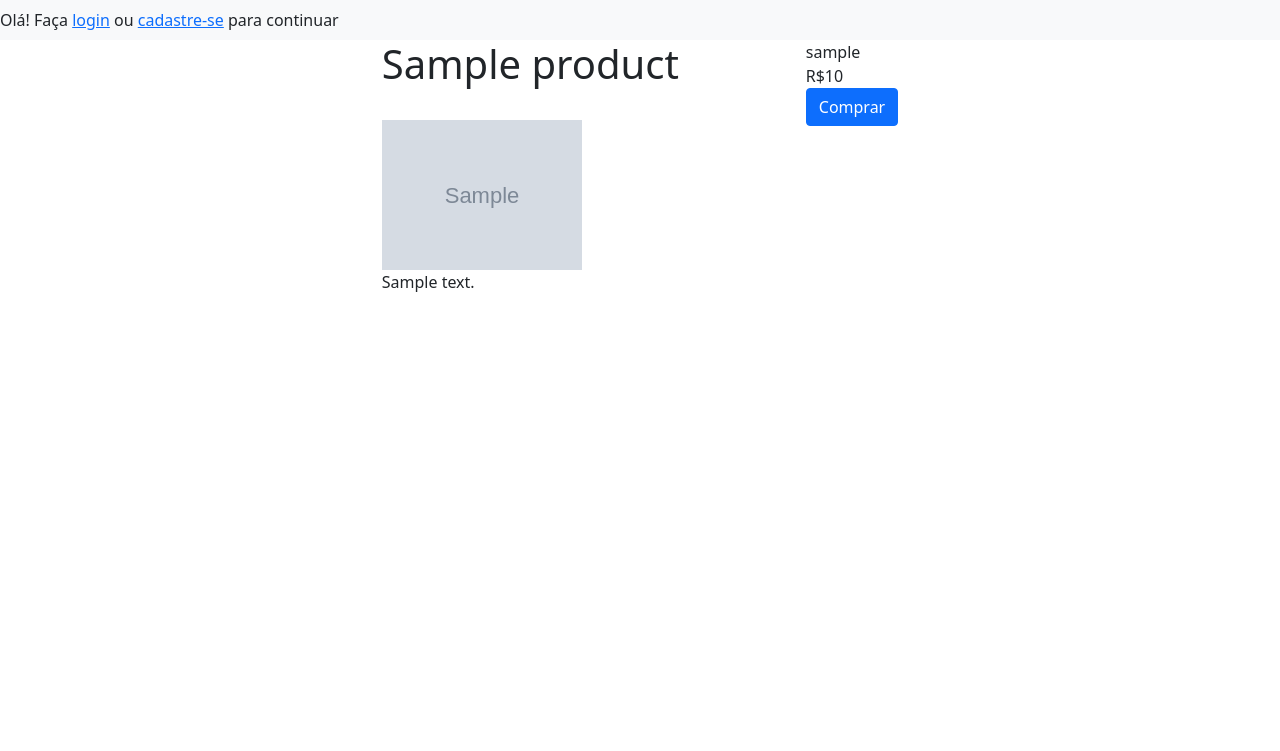
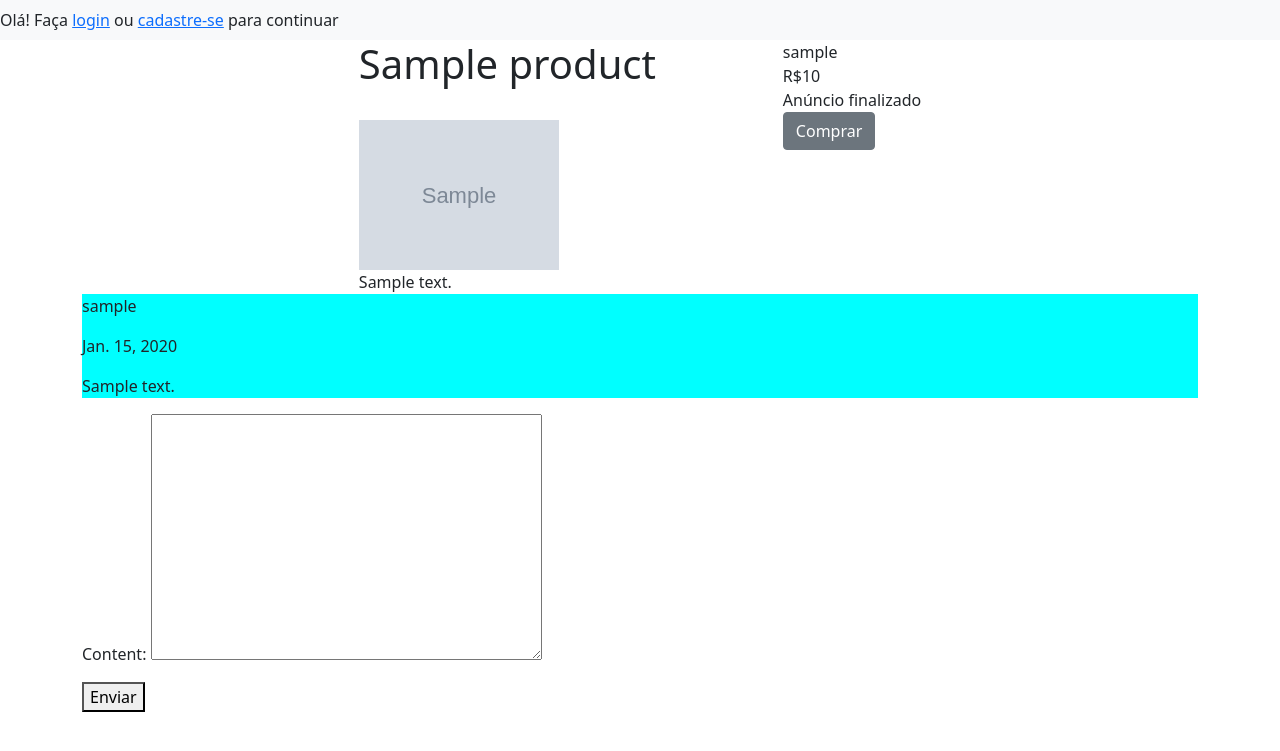
Before and after one commit to ericsantosbr/gestao_produtos, a Django app: page /produto/1 in a window 1280 px wide. Shown: the top 751 px of the page. Run offline with Django 3.2, Linux system fonts and the light colour scheme; tables that the repository leaves empty hold one stand-in row (values such as "Sample post"); grey boxes marked "Sample" are stand-in pictures.

Commit message:
Added comment functionality, fixed product add page, and added inactive product functionality

```diff
--- a/gestao_produtos/forms.py
+++ b/gestao_produtos/forms.py
@@ -1,7 +1,14 @@
 from django.forms import ModelForm
 from django.contrib.auth.models import User
+from home.models import Comment
 
 class RegisterForm(ModelForm):
     class Meta:
         model = User
         fields = ['first_name', 'last_name', 'username', 'password', 'email']
+
+
+class CommentForm(ModelForm):
+    class Meta:
+        model = Comment
+        fields = ['content']
--- a/gestao_produtos/views.py
+++ b/gestao_produtos/views.py
@@ -1,24 +1,46 @@
 from django.shortcuts import render, redirect
+from django.contrib.auth.models import User
 from django.contrib.auth import login, authenticate, logout
 from django.contrib.auth.forms import UserCreationForm
-from .forms import RegisterForm
-from home.models import Product
+from .forms import RegisterForm, CommentForm
+from home.models import Product, Comment
 from django.shortcuts import get_object_or_404
 
 def homepage_view(request):
-    products = Product.objects.all()
+    products = Product.objects.filter(active=True)
     return render(request, 'homepage.html', {'products': products})
 
 def product_view(request, id):
+    if(request.method == 'POST'):
+        comment_form = CommentForm(request.POST)
+        if (comment_form.is_valid()):
+            obj = comment_form.save(commit=False)
+            obj.author = User.objects.get(id=request.user.id)
+            obj.post_id = id
+            obj.save()
+
+            redirect(f'produto/{id}')
+
+    else:
+        comment_form = CommentForm()
+
     try:
         product = Product.objects.get(id=id)
-        return render(request, 'product_page.html', {'product': product})
+        comments = Comment.objects.filter(post_id=id, active=True)
 
     except Product.DoesNotExist:
         return redirect('homepage')
 
+    except Comment.DoesNotExist:
+        comments = {}
+
+    return render(request, 'product_page.html', {'product': product, 'comments': comments,'comment_form': comment_form})
+
 
 def register_user(request):
+    if request.user.is_authenticated:
+        redirect('homepage')
+
     if(request.method == 'POST'):
         form = UserCreationForm(request.POST)
         print('form.is_valid() :' + str(form.is_valid()))
--- a/home/admin.py
+++ b/home/admin.py
@@ -1,5 +1,5 @@
 from django.contrib import admin
-from .models import States, Regions, SubRegions
+from .models import States, Regions, SubRegions, Comment
 from .models import Product
 
 # Register your models here.
@@ -7,3 +7,4 @@ admin.site.register(States)
 admin.site.register(Regions)
 admin.site.register(SubRegions)
 admin.site.register(Product)
+admin.site.register(Comment)
--- a/home/models.py
+++ b/home/models.py
@@ -50,3 +50,13 @@ class Product(models.Model):
 
     def __str__(self):
         return self.name
+
+class Comment(models.Model):
+    author = models.ForeignKey(User, on_delete=models.CASCADE)
+    post_id = models.CharField(max_length=50)
+    content = models.TextField(max_length=500)
+    date = models.DateField(auto_now=True)
+    active = models.BooleanField(default=True)
+
+    def __str__(self):
+        return f'id#:{self.id}; post_id:{self.post_id}; content:{self.content[0:50]}'
--- a/templates/product_page.html
+++ b/templates/product_page.html
@@ -11,8 +11,23 @@
         <div class="col-md-auto">
             {{ product.owner }} <br>
             R${{ product.price }}<br>
-            <a href="#" class="btn btn-primary">Comprar</a>
+            {% if product.active == True %}Anúncio finalizado<br><a href="#" class="btn btn-secondary">Comprar</a>
+            {% else %}<a href="#" class="btn btn-primary">Comprar</a>{% endif %}
         </div>
     </div>
+    {% for comment in comments %}
+    <div class="comments-list" style="background-color: aqua;">
+        <div class="media">
+            <p class="pull-left">{{ comment.author }}</p>
+            <p class="pull-right">{{ comment.date }}</p>
+            <p class="pull-left">{{ comment.content }}</p>
+        </div>
+    </div>
+    {% endfor %}
+    <form method="POST">
+        {% csrf_token %}
+        {{ comment_form.as_p }}
+        <button action="SUBMIT">Enviar</button>
+    </form>
 </div>
 {% endblock %}
```
Also changed, not shown: home/forms.py (added), home/forms/__init__.py (added), home/migrations/0002_auto_20210809_2143.py (added), home/migrations/0003_comment.py (added).
